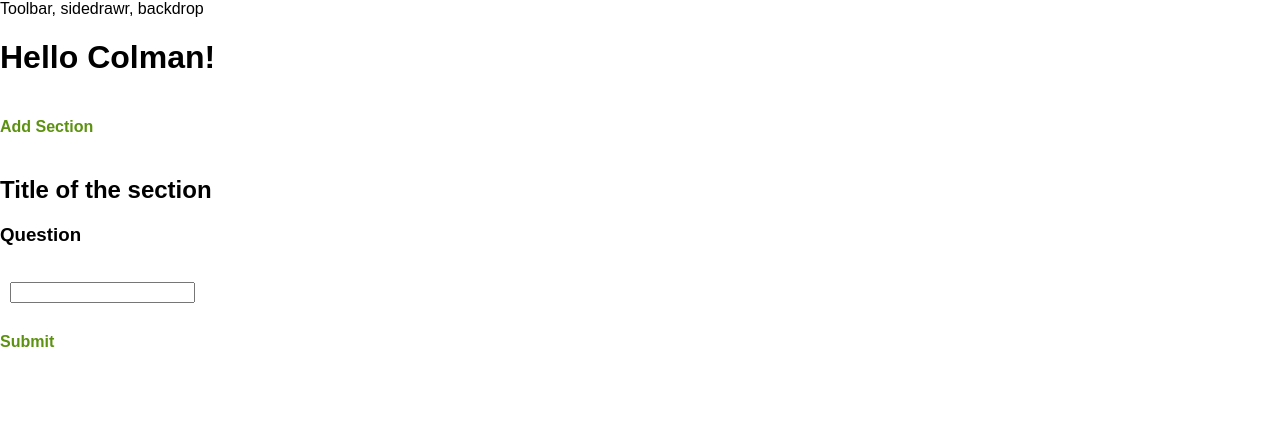
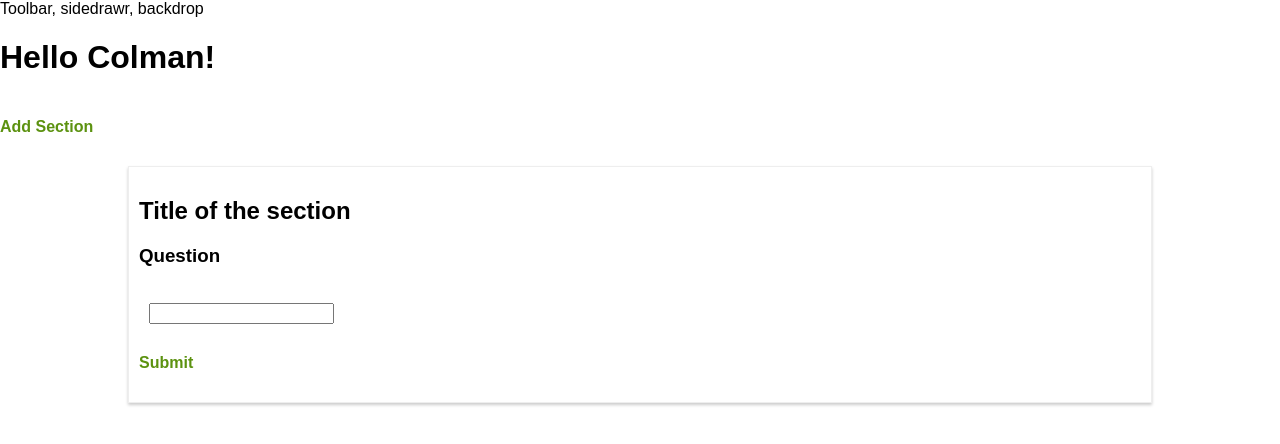
Before and after one commit to soggytacos/Launchpad, a React app: page / in a window 1280 px wide. Shown: the top 444 px of the page. Built offline with nearby package versions, Linux system fonts and the light colour scheme.

Commit message:
added some styling to the section component.

```diff
--- a/src/containers/Section/Section.css
+++ b/src/containers/Section/Section.css
@@ -0,0 +1,8 @@
+.Section {
+    width: 80%;
+    border: 1px solid #eee;
+    box-shadow: 0 2px 3px #ccc;
+    padding: 10px;
+    margin: 10px auto;
+    box-sizing: border-box;
+}
--- a/src/containers/Section/Section.js
+++ b/src/containers/Section/Section.js
@@ -1,6 +1,7 @@
 import React, {Component} from 'react';
 import Title from './Title/Title';
 import Question from './Question/Question'
+import classes from './Section.css';
 import Button from '../../components/UI/Button/Button';
 
 class Section extends Component {
@@ -12,7 +13,7 @@ class Section extends Component {
 
     render() {
         return (
-            <div>
+            <div className={classes.Section}>
                 <Title />
                 <Question />
                 <Button btnType="Success">Submit</Button>
```
